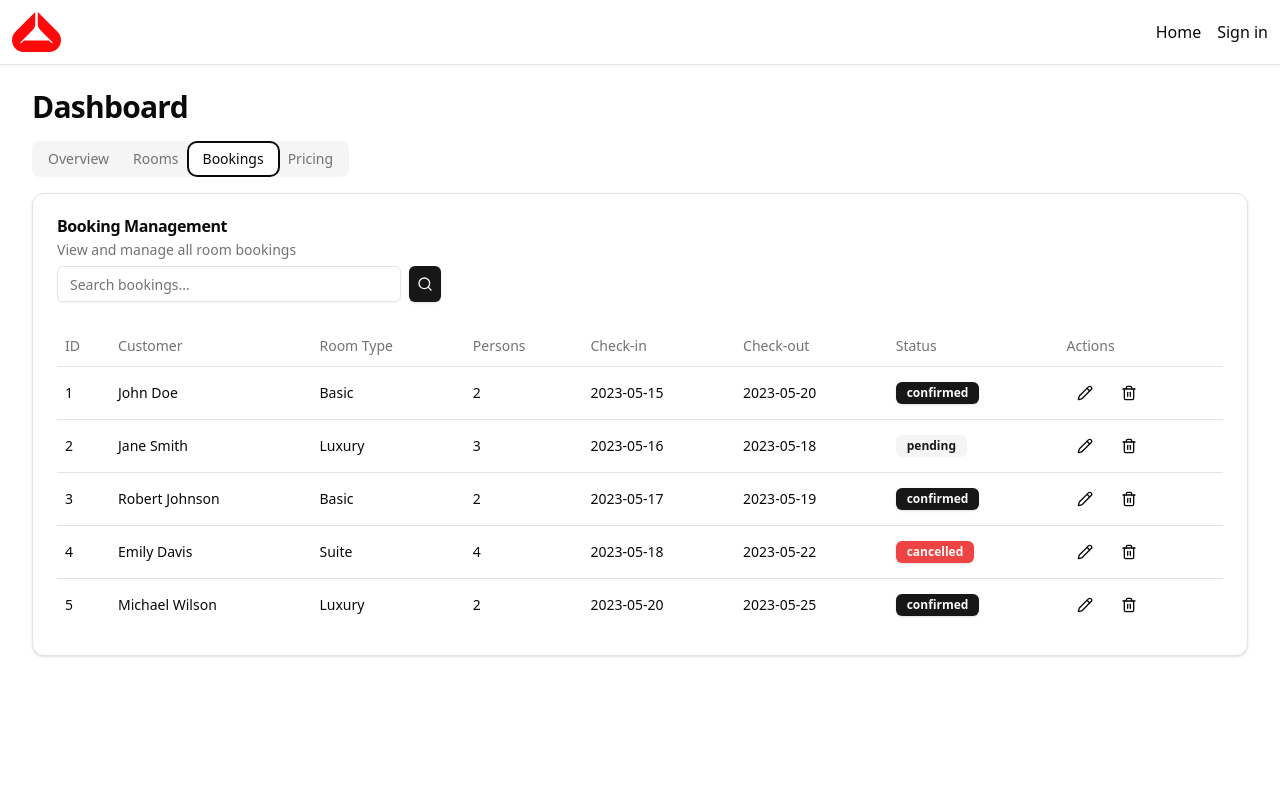
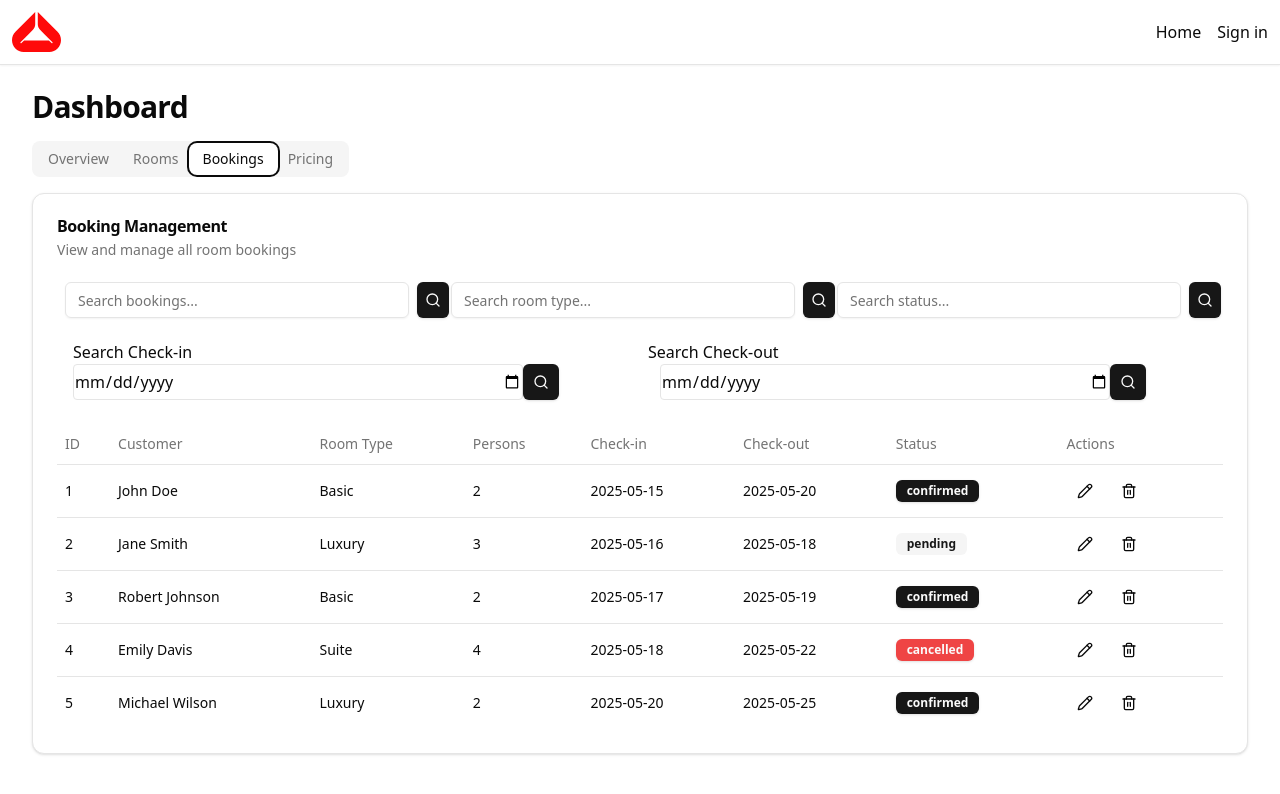
Before and after one commit to ssh-ap-daemon-term-project/frontend, a React (Vite) app: page /hotel in a window 1280 px wide. Both pictures are taken after a click on the tab "Bookings". Shown: the top 794 px of the page. Built offline with nearby package versions, Linux system fonts and the light colour scheme.

Commit message:
minor changes

```diff
--- a/src/App.jsx
+++ b/src/App.jsx
@@ -11,6 +11,7 @@ import Hero from './components/ui/custom/Hero';
 import Header from './components/ui/custom/Header';
 import Home from './pages/Home';
 import Hotelpage from './pages/hotel/hotel-page';
+import HotelProfile from './pages/hotel/components/profile-hotel';
 
 function App() {
   return (
@@ -22,6 +23,7 @@ function App() {
         <Route path="/admin/dashboard" element={<AdminDashboard />} />
         <Route path="/admin/customer" element={<AdminCustomer />} />
         <Route path="/hotel" element={<Hotelpage />} />
+        <Route path="/hotel/profile" element={<HotelProfile />} />
       </Routes>
 
       <ToastContainer />
--- a/src/components/ui/custom/Header.jsx
+++ b/src/components/ui/custom/Header.jsx
@@ -12,9 +12,11 @@ import { Avatar, AvatarFallback, AvatarImage } from "@/components/ui/avatar"
 import { Link } from "react-router-dom"
 import { AuthContext } from "@/context/AuthContext"
 import { useContext } from "react"
+import { useNavigate } from "react-router-dom"
 
 export default function DashboardHeader() {
   const { isAuthenticated, userType, contextSignout } = useContext(AuthContext);
+  const navigate = useNavigate();
   return (
     <header className="sticky shadow-sm px-3 top-0 z-40 border-b bg-background">
       <div className="container flex h-16 items-center justify-between py-4">
@@ -40,8 +42,7 @@ export default function DashboardHeader() {
                   </div>
                 </DropdownMenuLabel>
                 <DropdownMenuSeparator />
-                <DropdownMenuItem>Profile</DropdownMenuItem>
-                <DropdownMenuItem>Settings</DropdownMenuItem>
+                <DropdownMenuItem onClick={() => navigate("/hotel/profile")}>Profile</DropdownMenuItem>
                 <DropdownMenuSeparator />
                 <DropdownMenuItem>Log out</DropdownMenuItem>
               </DropdownMenuContent>
--- a/src/pages/hotel/components/booking-management.jsx
+++ b/src/pages/hotel/components/booking-management.jsx
@@ -17,6 +17,11 @@ import { Table, TableBody, TableCell, TableHead, TableHeader, TableRow } from "@
 import { useForm } from "react-hook-form"
 import { Badge } from "@/components/ui/badge"
 import { Pencil, Trash2, Search } from "lucide-react"
+import { Popover, PopoverContent, PopoverTrigger } from "@radix-ui/react-popover"
+import { Calendar } from "@/components/ui/calendar"
+import { cn } from "@/lib/utils"
+import { format } from "date-fns"
+import { CalendarIcon } from "lucide-react"
 
 // Mock data for bookings
 const bookingsData = [
@@ -25,8 +30,8 @@ const bookingsData = [
     no_persons: 2,
     custfk: 101,
     roomfk: 1,
-    start_date: "2023-05-15",
-    end_date: "2023-05-20",
+    start_date: "2025-05-15",
+    end_date: "2025-05-20",
     customer_name: "John Doe",
     room_type: "Basic",
     status: "confirmed",
@@ -36,8 +41,8 @@ const bookingsData = [
     no_persons: 3,
     custfk: 102,
     roomfk: 2,
-    start_date: "2023-05-16",
-    end_date: "2023-05-18",
+    start_date: "2025-05-16",
+    end_date: "2025-05-18",
     customer_name: "Jane Smith",
     room_type: "Luxury",
     status: "pending",
@@ -47,8 +52,8 @@ const bookingsData = [
     no_persons: 2,
     custfk: 103,
     roomfk: 1,
-    start_date: "2023-05-17",
-    end_date: "2023-05-19",
+    start_date: "2025-05-17",
+    end_date: "2025-05-19",
     customer_name: "Robert Johnson",
     room_type: "Basic",
     status: "confirmed",
@@ -58,8 +63,8 @@ const bookingsData = [
     no_persons: 4,
     custfk: 104,
     roomfk: 3,
-    start_date: "2023-05-18",
-    end_date: "2023-05-22",
+    start_date: "2025-05-18",
+    end_date: "2025-05-22",
     customer_name: "Emily Davis",
     room_type: "Suite",
     status: "cancelled",
@@ -69,8 +74,8 @@ const bookingsData = [
     no_persons: 2,
     custfk: 105,
     roomfk: 2,
-    start_date: "2023-05-20",
-    end_date: "2023-05-25",
+    start_date: "2025-05-20",
+    end_date: "2025-05-25",
     customer_name: "Michael Wilson",
     room_type: "Luxury",
     status: "confirmed",
@@ -82,6 +87,10 @@ export default function BookingManagement() {
   const [isEditDialogOpen, setIsEditDialogOpen] = useState(false)
   const [selectedBooking, setSelectedBooking] = useState(null)
   const [searchTerm, setSearchTerm] = useState("")
+  const [searchRoomType, setSearchRoomType] = useState("")
+  const [searchStatus, setSearchStatus] = useState("")
+  const [searchCheckin, setSearchCheckin] = useState("")
+  const [searchCheckout, setSearchCheckout] = useState("")
 
   const form = useForm({
     defaultValues: {
@@ -127,9 +136,11 @@ export default function BookingManagement() {
 
   const filteredBookings = bookings.filter(
     (booking) =>
-      booking.customer_name.toLowerCase().includes(searchTerm.toLowerCase()) ||
-      booking.room_type.toLowerCase().includes(searchTerm.toLowerCase()) ||
-      booking.status.toLowerCase().includes(searchTerm.toLowerCase()),
+      booking.customer_name.toLowerCase().includes(searchTerm.toLowerCase()) &&
+      booking.room_type.toLowerCase().includes(searchRoomType.toLowerCase()) &&
+      booking.status.toLowerCase().includes(searchStatus.toLowerCase()) &&
+      (!searchCheckin || new Date(booking.start_date) >= new Date(searchCheckin)) &&
+      (!searchCheckout || new Date(booking.end_date) <= new Date(searchCheckout))
   )
 
   return (
@@ -137,6 +148,7 @@ export default function BookingManagement() {
       <CardHeader>
         <CardTitle>Booking Management</CardTitle>
         <CardDescription>View and manage all room bookings</CardDescription>
+        <div className="grid grid-cols-3 space-y-4 ml-2">
           <div className="flex w-full max-w-sm items-center space-x-2 mt-4">
             <Input
               type="text"
@@ -148,6 +160,68 @@ export default function BookingManagement() {
               <Search className="h-4 w-4" />
             </Button>
           </div>
+          <div className="flex w-full max-w-sm items-center space-x-2 mt-4">
+            <Input
+              type="text"
+              placeholder="Search room type..."
+              value={searchRoomType}
+              onChange={(e) => setSearchRoomType(e.target.value)}
+            />
+            <Button type="submit" size="icon">
+              <Search className="h-4 w-4" />
+            </Button>
+          </div>
+          <div className="flex w-full max-w-sm items-center space-x-2 mt-4 ">
+            <Input
+              type="text"
+              placeholder="Search status..."
+              value={searchStatus}
+              onChange={(e) => setSearchStatus(e.target.value)}
+            />
+            <Button type="submit" size="icon">
+              <Search className="h-4 w-4" />
+            </Button>
+          </div>
+        </div>
+
+        <div className="pt-4 gap-8 z-10 ml-2">
+
+          <div className="grid grid-cols-2 z-10 ml-2">
+            <div>Search Check-in</div>
+            <div>Search Check-out</div>
+          </div>
+
+          <div className="grid grid-cols-2 gap-6 z-10 ml-2">
+            <div className="flex flex-row">
+              <input
+                className="border rounded"
+                style={{ width: "80%" }}
+                type="date"
+                value={searchCheckin}
+                onChange={(e) =>
+                  setSearchCheckin(e.target.value ? format(new Date(e.target.value), "yyyy-MM-dd") : ""
+                  )} />
+              <Button type="submit" size="icon">
+                <Search className="h-4 w-4" />
+              </Button>
+            </div>
+
+            <div className="flex flex-row">
+              <input
+                className="w-full  border rounded"
+                style={{ width: "80%" }}
+                type="date"
+                value={searchCheckout}
+                onChange={(e) =>
+                  setSearchCheckout(e.target.value ? format(new Date(e.target.value), "yyyy-MM-dd") : ""
+                  )} />
+              <Button type="submit" size="icon">
+                <Search className="h-4 w-4" />
+              </Button>
+            </div>
+          </div>
+        </div>
+
       </CardHeader>
       <CardContent>
         <Table>
```
Lines whose indentation alone changed are shown as unchanged.
